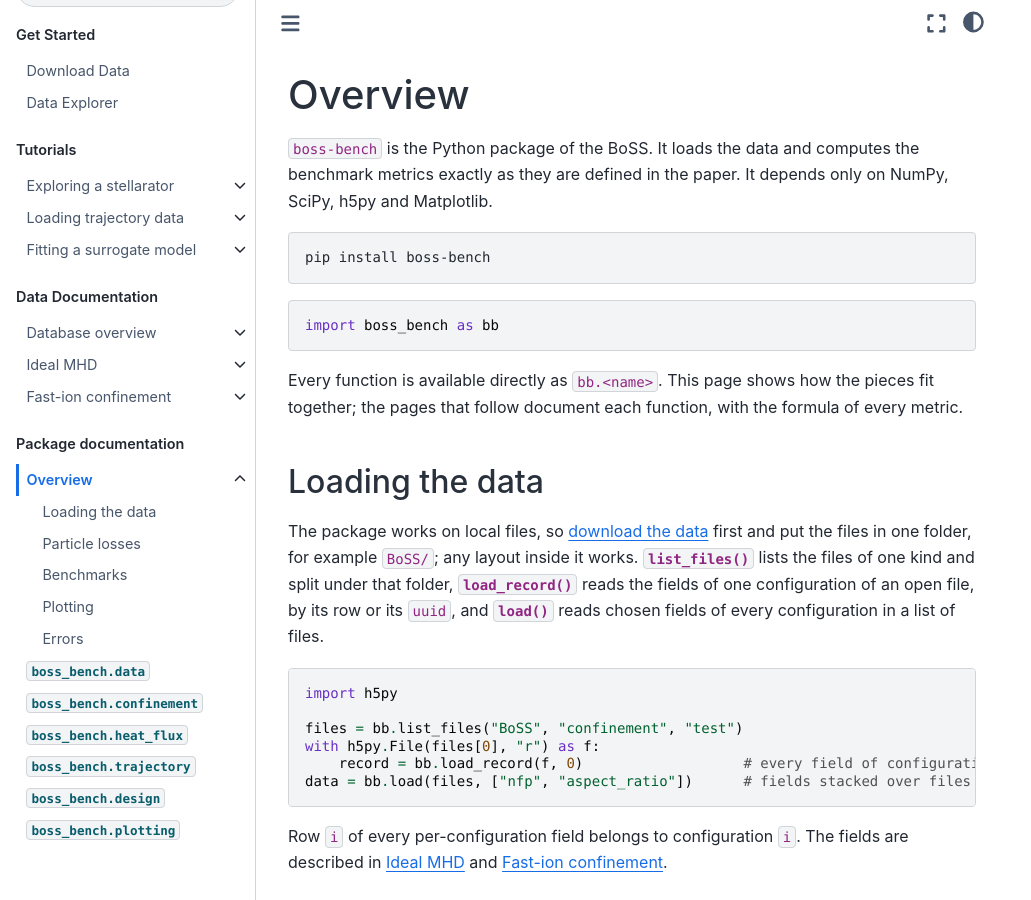
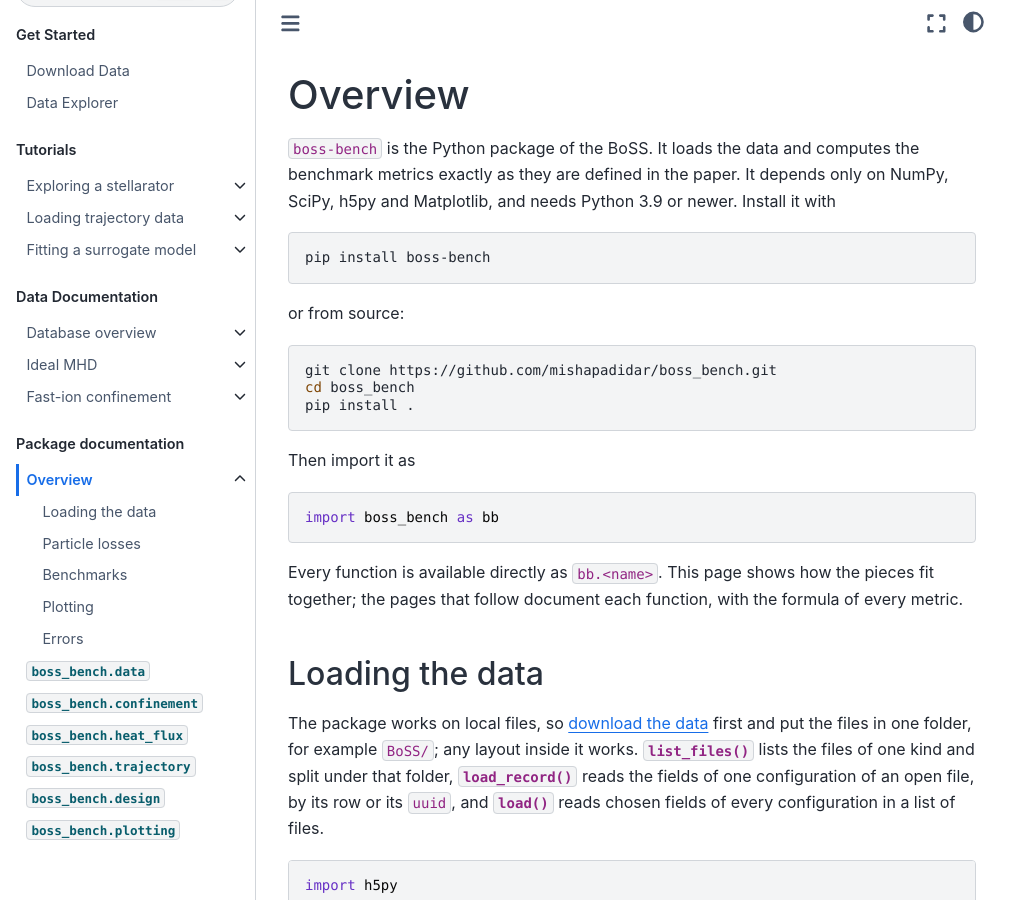
Before and after one commit to mishapadidar/boss_website, a Sphinx documentation site: the page built from docs/package.md, in a window 1280 px wide and 900 px high. Shown: the whole window, without its empty margins (0-1031 px from the left). Built offline with Sphinx 7.4.7 and the Sphinx Book theme 1.1.4, drawn with Linux system fonts in a browser that asks for light colours.

Commit message:
Package overview: install from source
Co-Authored-By: Claude Opus 5.5 (1M context) <noreply@anthropic.com>

````diff
--- a/docs/package.md
+++ b/docs/package.md
@@ -2,11 +2,21 @@
 
 `boss-bench` is the Python package of the BoSS. It loads the data and computes the
 benchmark metrics exactly as they are defined in the paper. It depends only on NumPy,
-SciPy, h5py and Matplotlib.
+SciPy, h5py and Matplotlib, and needs Python 3.9 or newer. Install it with
 
 ```bash
 pip install boss-bench
 ```
+
+or from source:
+
+```bash
+git clone https://github.com/mishapadidar/boss_bench.git
+cd boss_bench
+pip install .
+```
+
+Then import it as
 
 ```python
 import boss_bench as bb
````
